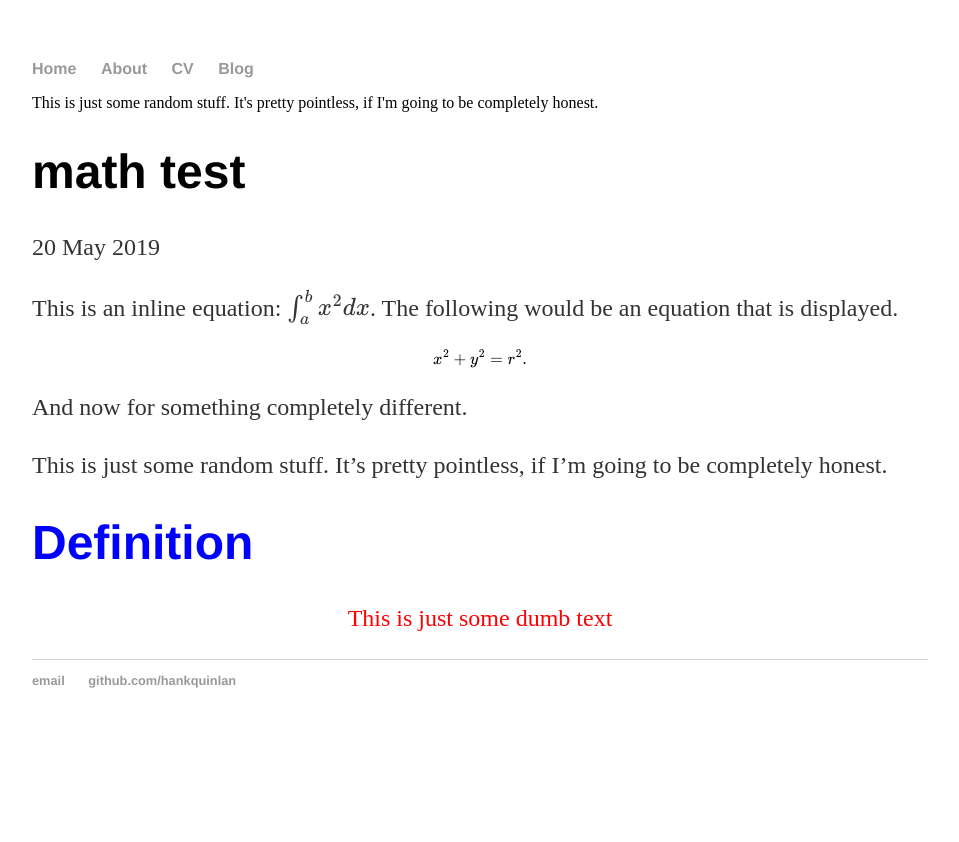
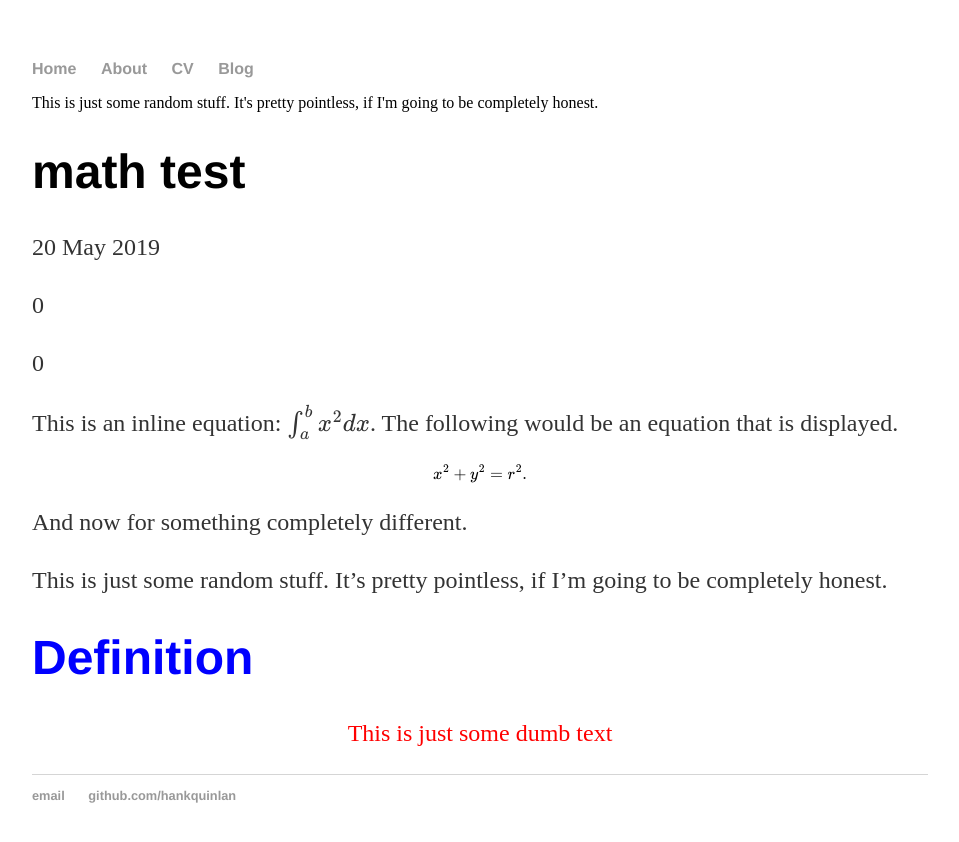
Before and after one commit to fattymattk/hello-world, a Jekyll site: the page built from _posts/2019-05-20-mathtest.md, in a window 1280 px wide. Shown: the top 842 px of the page, without its empty margins (160-1119 px from the left). Built offline with Jekyll 4.4.1, drawn with Linux system fonts in a browser that asks for light colours; formulas are drawn with MathJax 3.

Commit message:
Update 2019-05-20-mathtest.md

```diff
--- a/_posts/2019-05-20-mathtest.md
+++ b/_posts/2019-05-20-mathtest.md
@@ -4,6 +4,14 @@ layout: posts
 title: math test
 date: 2019-05-20
 ---
+
+{% assign counter = 0 %}
+
+{{counter}}
+
+{% assign counter = counter + 1 %}
+
+{{counter}}
 
 This is an inline equation: $\int_a^b x^2 dx$. The following would be an equation that is displayed.
 
```
